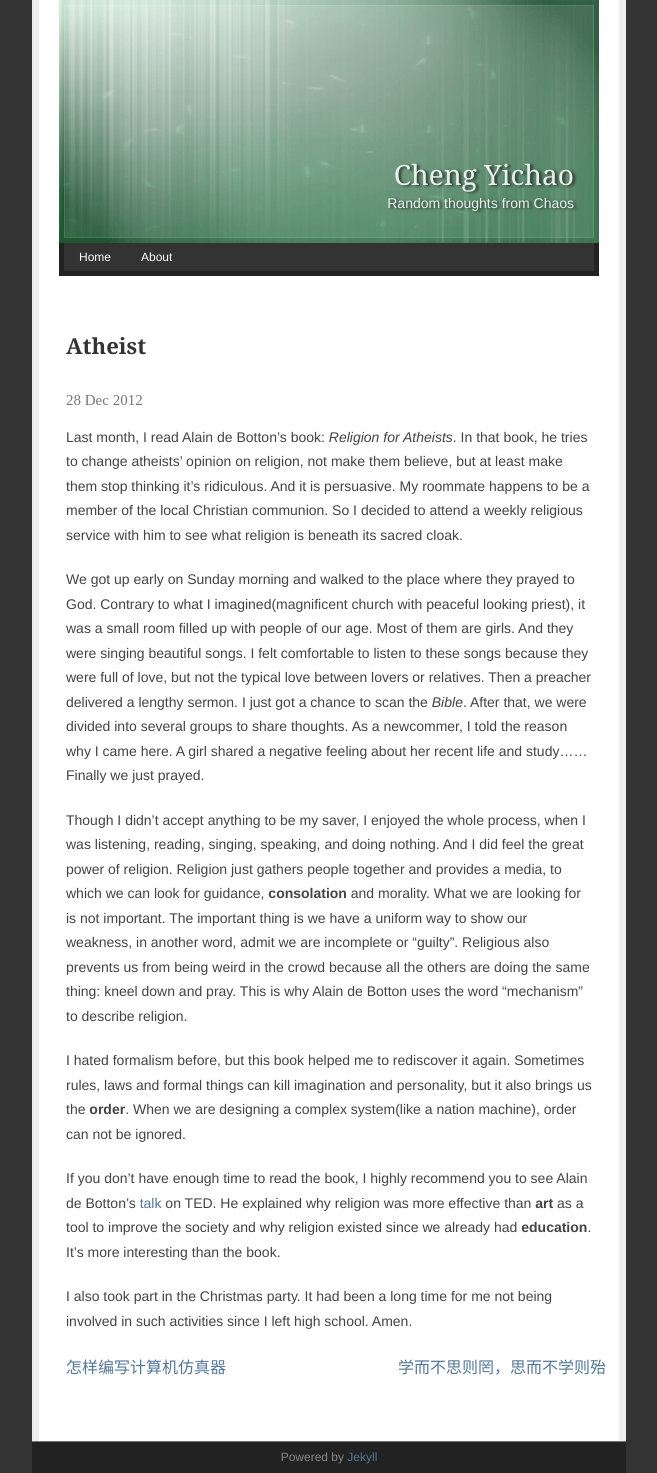
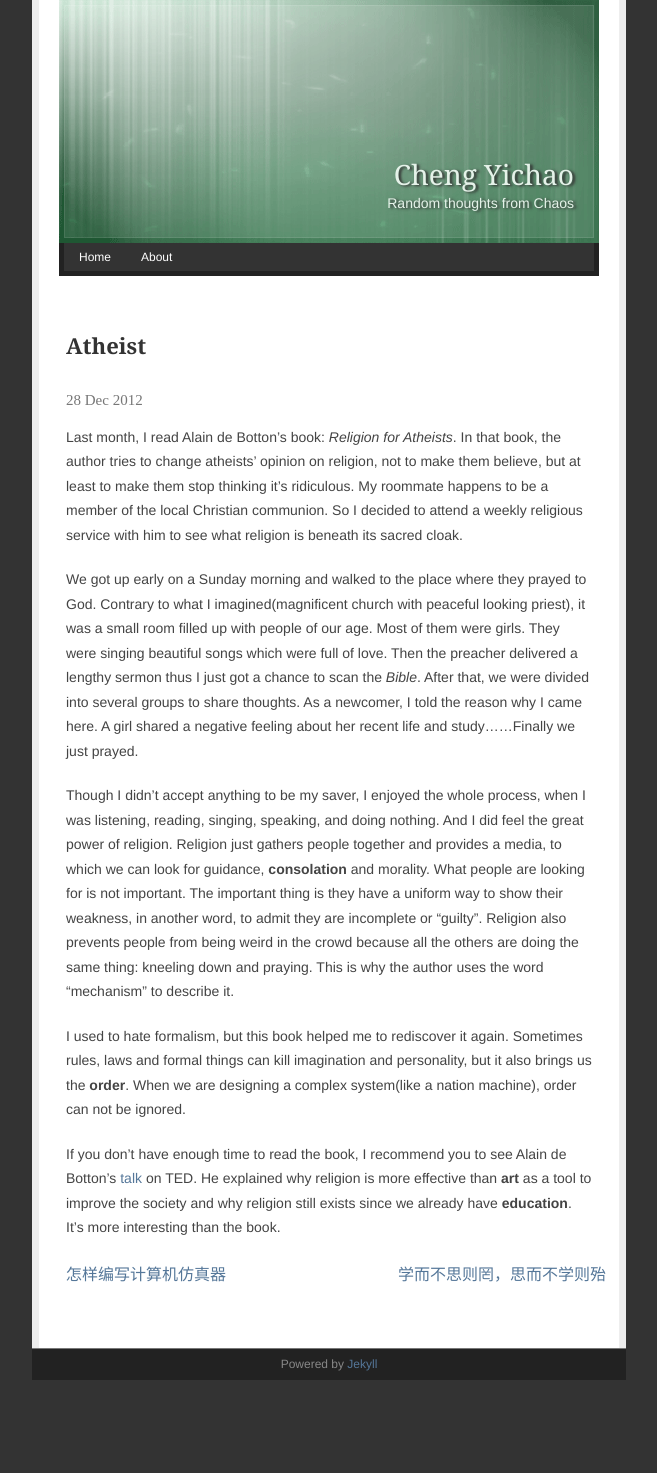
Before and after one commit to dreamsome/onesuper.github.com, a Jekyll site: the page built from _posts/reading/2012-12-28-atheist.md, in a window 1280 px wide. Shown: the whole page, without its empty margins (311-968 px from the left). Built offline with Jekyll 4.4.1, drawn with Linux system fonts in a browser that asks for light colours; Markdown is read by kramdown in place of the engine named in the settings; comment, search, counter and statistics services are not loaded; after the commit the page ends 1380 px from its top, so only the background shows below that.

Commit message:
Updated _posts/reading/2012-12-28-atheist.md

```diff
--- a/_posts/reading/2012-12-28-atheist.md
+++ b/_posts/reading/2012-12-28-atheist.md
@@ -5,20 +5,16 @@ category: reading
 tags: []
 ---
 
-
-Last month, I read Alain de Botton's book: *Religion for Atheists*. In that book, he tries to change atheists' opinion on religion, not make them believe, but at least make them stop thinking it's ridiculous. And it is persuasive. My roommate happens to be a member of the local Christian communion. So I decided to attend a weekly religious service with him to see what religion is beneath its sacred cloak.
+Last month, I read Alain de Botton's book: *Religion for Atheists*. In that book, the author tries to change atheists' opinion on religion, not to make them believe, but at least to make them stop thinking it's ridiculous. My roommate happens to be a member of the local Christian communion. So I decided to attend a weekly religious service with him to see what religion is beneath its sacred cloak.
 
 
-We got up early on Sunday morning and walked to the place where they prayed to God. Contrary to what I imagined(magnificent church with peaceful looking priest), it was a small room filled up with people of our age. Most of them are girls. And they were singing beautiful songs. I felt comfortable to listen to these songs because they were full of love, but not the typical love between lovers or relatives. Then a preacher delivered a lengthy sermon. I just got a chance to scan the *Bible*. After that, we were divided into several groups to share thoughts. As a newcommer, I told the reason why I came here. A girl shared a negative feeling about her recent life and study……Finally we just prayed.
+We got up early on a Sunday morning and walked to the place where they prayed to God. Contrary to what I imagined(magnificent church with peaceful looking priest), it was a small room filled up with people of our age. Most of them were girls. They were singing beautiful songs which were full of love. Then the preacher delivered a lengthy sermon thus I just got a chance to scan the *Bible*. After that, we were divided into several groups to share thoughts. As a newcomer, I told the reason why I came here. A girl shared a negative feeling about her recent life and study……Finally we just prayed.
 
 
-Though I didn't accept anything to be my saver, I enjoyed the whole process, when I was listening, reading, singing, speaking, and doing nothing. And I did feel the great power of religion. Religion just gathers people together and provides a media, to which we can look for guidance, **consolation** and morality. What we are looking for is not important. The important thing is we have a uniform way to show our weakness, in another word, admit we are incomplete or "guilty". Religious also prevents us from being weird in the crowd because all the others are doing the same thing: kneel down and pray. This is why Alain de Botton uses the word "mechanism" to describe religion.
+Though I didn't accept anything to be my saver, I enjoyed the whole process, when I was listening, reading, singing, speaking, and doing nothing. And I did feel the great power of religion. Religion just gathers people together and provides a media, to which we can look for guidance, **consolation** and morality. What people are looking for is not important. The important thing is they have a uniform way to show their weakness, in another word, to admit they are incomplete or "guilty". Religion also prevents people from being weird in the crowd because all the others are doing the same thing: kneeling down and praying. This is why the author uses the word "mechanism" to describe it.
 
 
-I hated formalism before, but this book helped me to rediscover it again. Sometimes rules, laws and formal things can kill imagination and personality, but it also brings us the **order**. When we are designing a complex system(like a nation machine), order can not be ignored.
+I used to hate formalism, but this book helped me to rediscover it again. Sometimes rules, laws and formal things can kill imagination and personality, but it also brings us the **order**. When we are designing a complex system(like a nation machine), order can not be ignored.
 
 
-If you don't have enough time to read the book, I highly recommend you to see Alain de Botton's [talk](http://www.ted.com/talks/alain_de_botton_atheism_2_0.html) on TED. He explained why religion was more effective than **art** as a tool to improve the society and why religion existed since we already had **education**. It's more interesting than the book.
-
-
-I also took part in the Christmas party. It had been a long time for me not being involved in such activities since I left high school. Amen.
+If you don't have enough time to read the book, I recommend you to see Alain de Botton's [talk](http://www.ted.com/talks/alain_de_botton_atheism_2_0.html) on TED. He explained why religion is more effective than **art** as a tool to improve the society and why religion still exists since we already have **education**. It's more interesting than the book.
```
